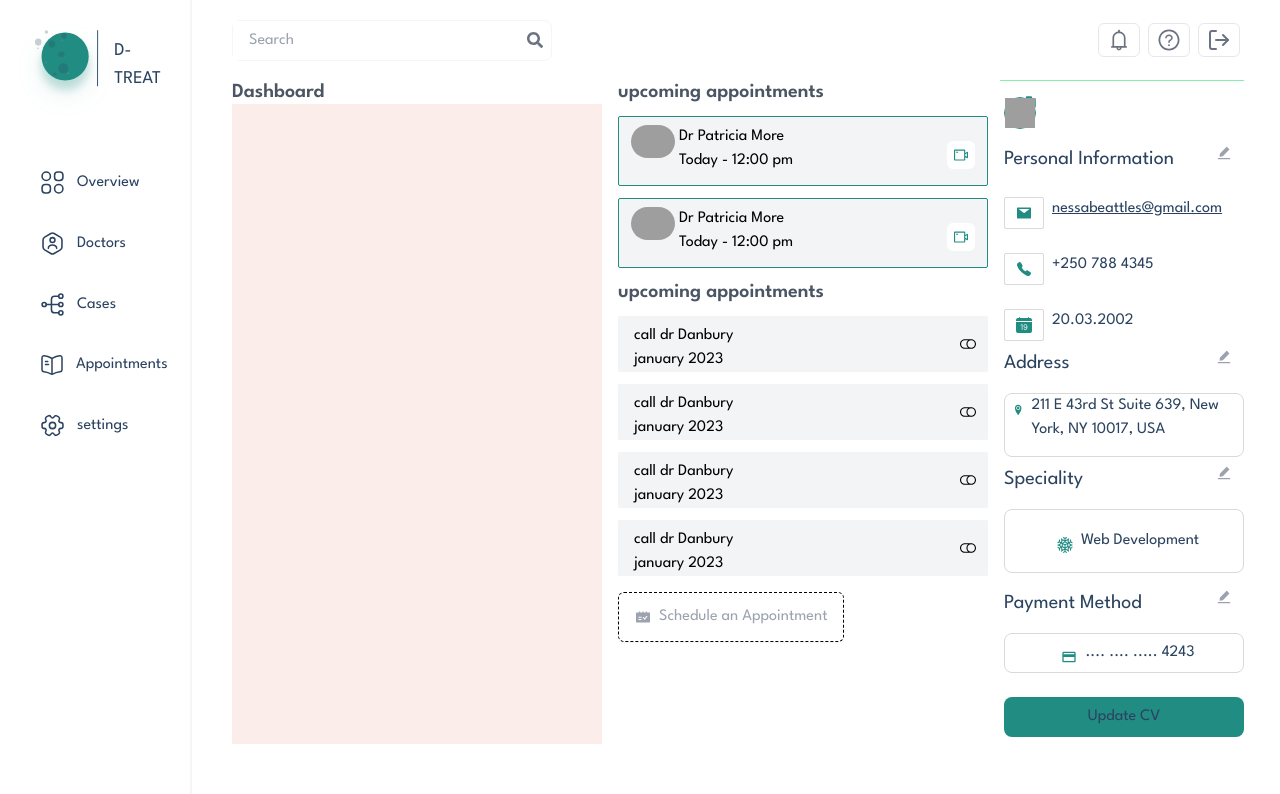
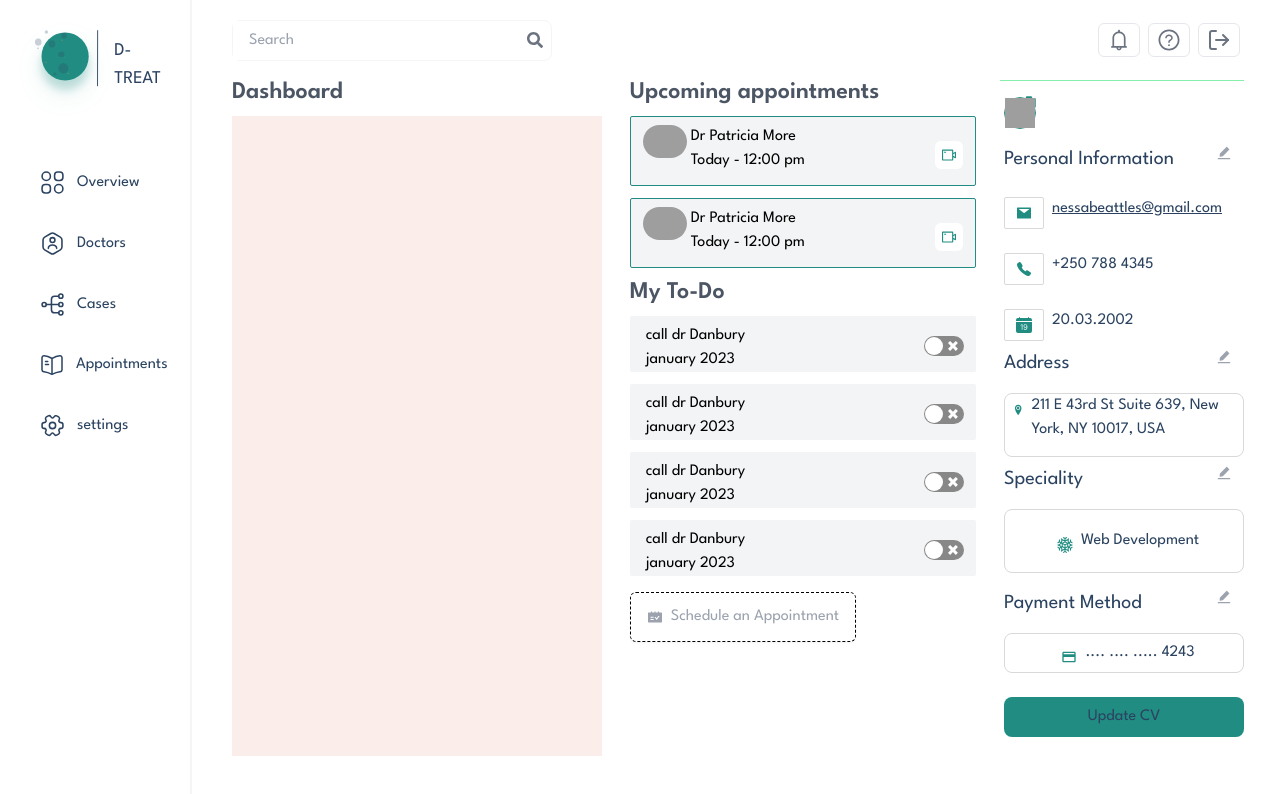
Before and after one commit to d-treat/frontend, a Next.js app: page /doctor/dashboard in a window 1280 px wide. Shown: the top 794 px of the page. Built offline with nearby package versions, Linux system fonts and the light colour scheme; grey boxes are pictures that could not be loaded.

Commit message:
customized: overview

```diff
--- a/package.json
+++ b/package.json
@@ -26,6 +26,7 @@
     "react-dom": "18.2.0",
     "react-hot-toast": "^2.4.1",
     "react-icons": "^4.9.0",
+    "react-switch": "^7.0.0",
     "tailwindcss": "3.3.2",
     "typescript": "5.0.4"
   }
--- a/src/pages/doctor/dashboard/index.tsx
+++ b/src/pages/doctor/dashboard/index.tsx
@@ -4,6 +4,8 @@ import Image from 'next/image'
 import React from 'react'
 import {AiOutlineVideoCamera, AiFillSchedule} from 'react-icons/ai'
 import {RxSwitch} from 'react-icons/rx'
+import Switch from 'react-switch'
+import { useState } from 'react'
 import ProfileSidebar from '@/components/profileSidebar'
 
 // interface IAppointment{
@@ -29,6 +31,10 @@ const todo: IToDo[] = [
   }
 ]
 const DoctorDashboard = () => {
+  const [checked, setChecked] = useState<boolean>(false);
+  const handleChange = (checked:boolean) => {
+    setChecked(checked);
+  };
   return (
     <>
       <Head>
@@ -38,14 +44,14 @@ const DoctorDashboard = () => {
         <div className='flex flex-col md:flex-row'>
           <div className='flex w-3/4 gap-4'>
             <div className='w-1/2'>
-              <h1 className='text-xl font-semibold leading-6 text-gray-600'>Dashboard</h1>
+              <h1 className='text-2xl font-semibold leading-6 text-gray-600 pb-3'>Dashboard</h1>
               <div className='bg-[#fbeeea] w-[100%] h-[80vh]'>
 
               </div>
             </div>
-            <div className='w-1/2'>
+            <div className='w-1/2 px-3'>
             <div className=''>
-            <h1 className='text-xl font-semibold leading-6 text-gray-600'>upcoming appointments</h1>
+            <h1 className='text-2xl font-semibold leading-6 text-gray-600'>Upcoming appointments</h1>
             <div className='flex-grow w-full'>
               {new Array(2).fill(appointment[0]).map((app)=>(
                 <div key={app.name} className='border border-[#218D82]  my-3 rounded-sm w-5/5 px-3 pt-2 flex bg-gray-100'>
@@ -65,7 +71,7 @@ const DoctorDashboard = () => {
             </div>
             </div>
             <div>
-            <h1 className='text-xl font-semibold leading-6 text-gray-600'>upcoming appointments</h1>
+            <h1 className='text-2xl font-semibold leading-6 text-gray-600'>My To-Do</h1>
             <div className=''>
               {new Array(4).fill(todo[0]).map((to: IToDo)=>(
                 <div key={to.task} className=' my-3 rounded-sm w-5/5 px-3 pt-2 flex bg-gray-100'>
@@ -73,15 +79,15 @@ const DoctorDashboard = () => {
                   <p>{to.task}</p>
                   <p>{to.time}</p>
                   </div>
-                  <div className='mt-3 ml-auto'>
-                    <RxSwitch className=' ' />
+                  <div className='mt-3 ml-auto '>
+                  <Switch onChange={handleChange} checked={checked} height={20} width={40} />
                   </div>
                 </div>
 
               ))}
             </div>
             </div>
-            <button type='button' className="rounded-md border border-black border-dashed px-4 py-2 flex items-center gap-2 text-center  text-gray-400 shadow-sm  focus-visible:outline focus-visible:outline-2 focus-visible:outline-offset-2 focus-visible:outline-indigo-600 w-5/5 mt-4 py-3 "> <AiFillSchedule /> Schedule an Appointment</button>
+            <button type='button' className=" rounded-md border border-black border-dashed px-4 py-2 flex items-center gap-2 text-center  text-gray-400 shadow-sm  focus-visible:outline focus-visible:outline-2 focus-visible:outline-offset-2 focus-visible:outline-indigo-600 w-5/5 mt-4 py-3 "> <AiFillSchedule /> Schedule an Appointment</button>
             </div>
           </div>
           <div className='w-1/4'>
```
Also changed, not shown: 2 other files (tests, documents, lock files or other folders).
